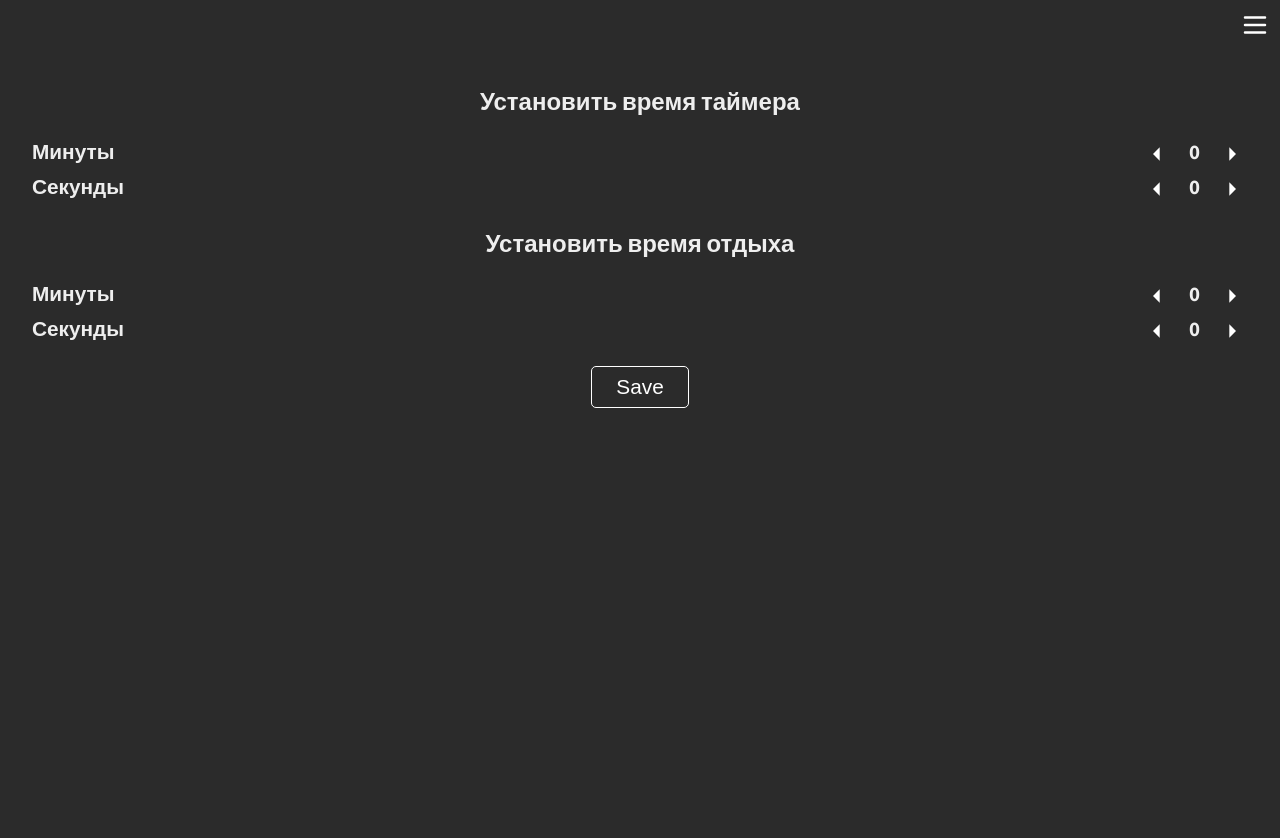
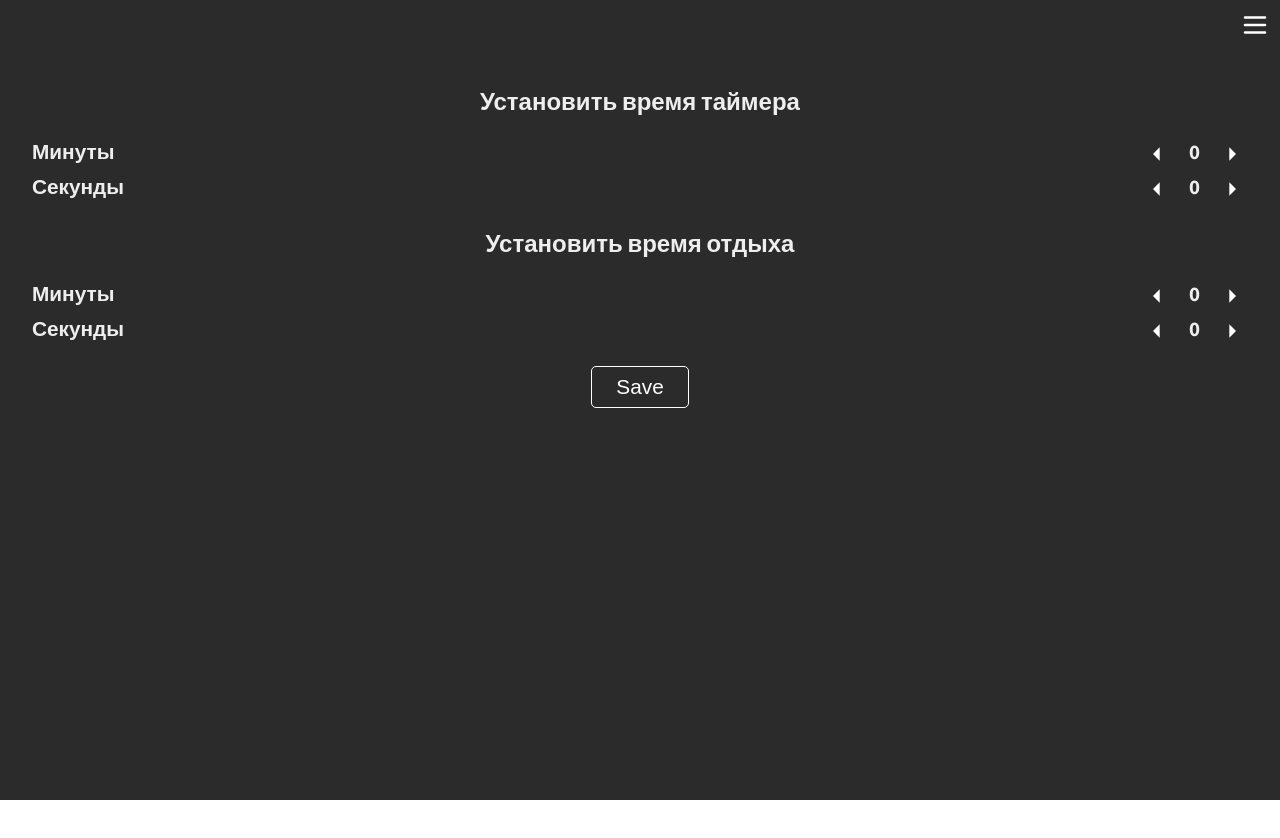
Before and after one commit to DmitryMolokanov/Timer, a React (Vite) app: page / in a window 1280 px wide. Both pictures are taken after a click on the element 1255 px from the left and 25 px from the top of the page. Shown: the top 838 px of the page. After the commit the page ends 800 px from the top, so only its background shows below. Built offline with nearby package versions, Linux system fonts and the light colour scheme; a web font is replaced by a local one.

Commit message:
style: fixed content size

```diff
--- a/src/App.css
+++ b/src/App.css
@@ -27,7 +27,7 @@
 .content {
   display: flex;
   flex-direction: column;
-  min-height: calc(100vh - var(--header-height));
+  min-height: calc(100vh - var(--header-height) - var(--btn-container-height));
   background-color: var(--pause-timer-color);
   color: white;
 }
@@ -90,7 +90,8 @@
   display: flex;
   flex-direction: column;
   align-items: center;
-  height: 100vh;
+  box-sizing: border-box;
+  min-height: calc(100vh - var(--header-height));
   padding: 1rem 2rem;
   background-color: var(--pause-timer-color);
   color: var(--text-color);
@@ -146,6 +147,6 @@
   font-size: 1.3rem;
   padding: .5rem 1rem;
   margin-top: 2rem;
-  background-color: rgb(251, 37, 37);
+  background-color: rgb(244, 71, 71);
   border-radius: 1rem;
 }
```
